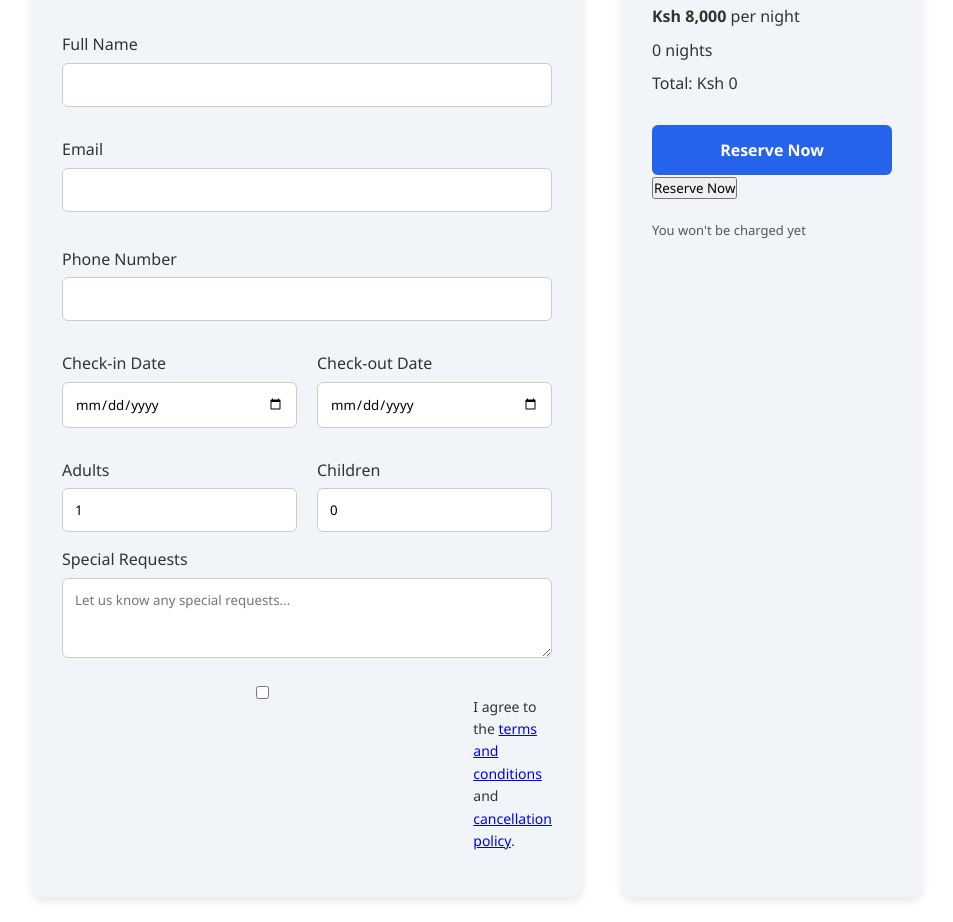
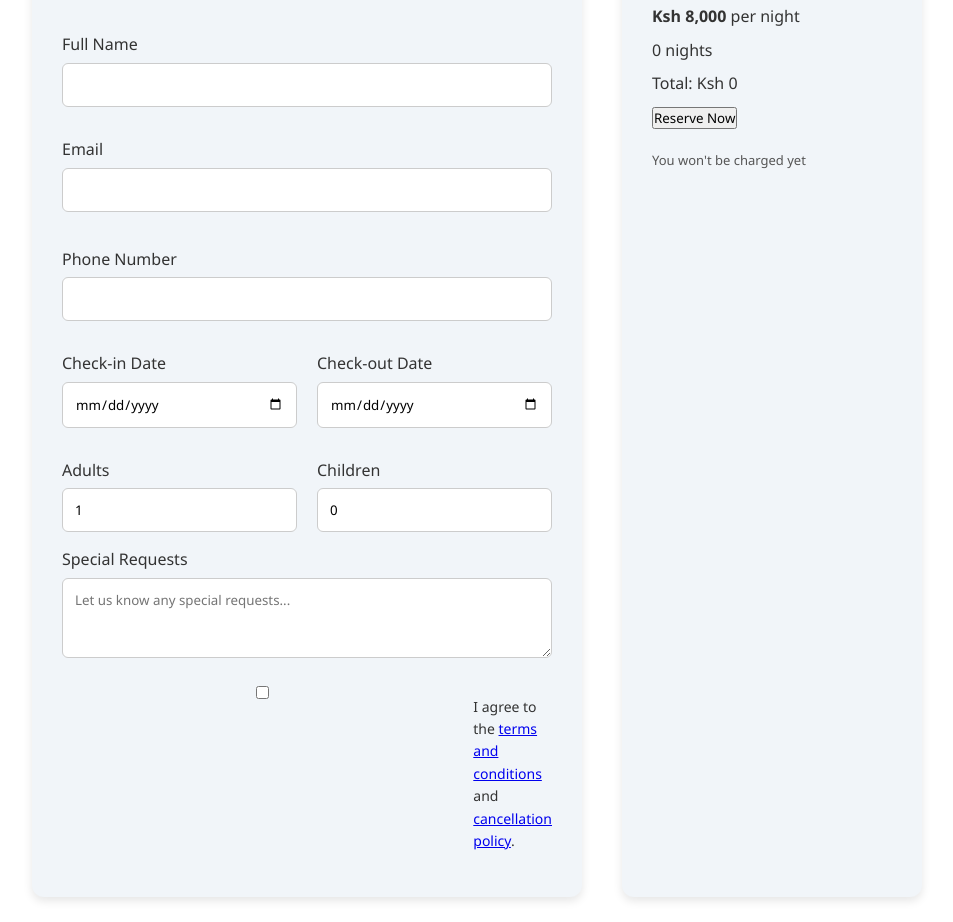
Before and after one commit to CarrenNzikwa/short-term-rental, a plain HTML site: page index.html in a window 1280 px wide. Shown: the part 931-1853 px from the top of the page, without its empty margins (163-1116 px from the left). Drawn offline with Linux system fonts and the light colour scheme.

Commit message:
Update index.html

```diff
--- a/index.html
+++ b/index.html
@@ -123,7 +123,7 @@
         <p id="night-count">0 nights</p>
         <p id="total">Total: Ksh 0</p>
 
-        <button class="reserve-btn">Reserve Now</button>
+
         <button onclick="checkBookingAvailability()">Reserve Now</button>
 
         <p class="note">You won't be charged yet</p>
```
